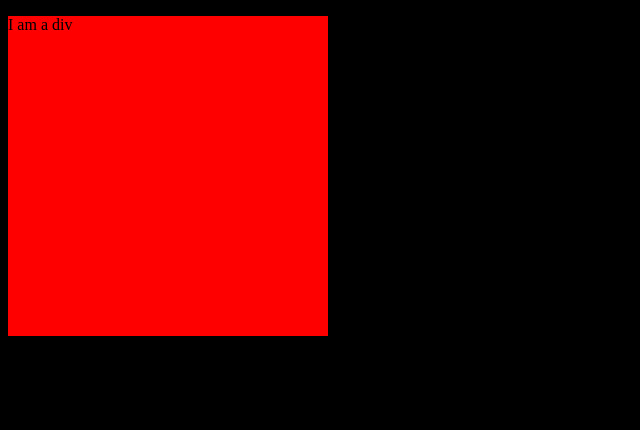
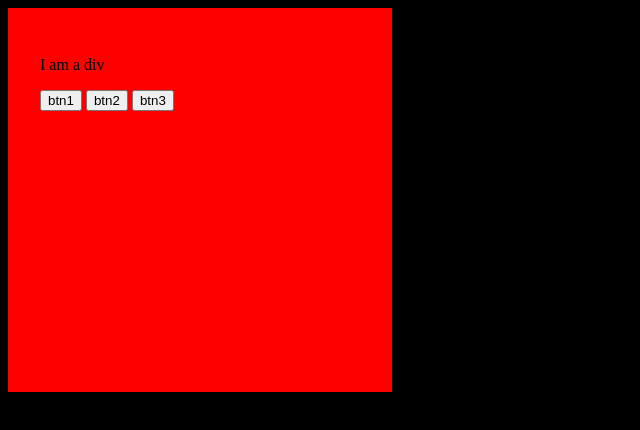
Before and after one commit to shamsmim/JavaScript-ES6-2, a plain HTML site: page DOM-Mouse Event_(51)/index.html in a window 1280 px wide. Shown: the whole page, without its empty margins (0-640 px from the left). Drawn offline with Linux system fonts and the light colour scheme.

Commit message:
DOM-Mouse Event_(51)

```diff
--- a/DOM-Mouse Event_(51)/index.html
+++ b/DOM-Mouse Event_(51)/index.html
@@ -7,9 +7,20 @@
     <link rel="stylesheet" href="style.css">
 </head>
 <body>
-    <div>
+    <div id="my-div" class="div1">
         <p>I am a div</p>
+
+
+        <button class="btn">btn1</button>
+        <button class="btn">btn2</button>
+        <button class="btn">btn3</button>
     </div>
+
+
+
+
+
+
 
 
     <script src="index.js"></script>
--- a/DOM-Mouse Event_(51)/index.js
+++ b/DOM-Mouse Event_(51)/index.js
@@ -2,12 +2,66 @@ console.clear();
 
 const div = document.querySelector("div");
 
-div.addEventListener("click", function(){
+// div.addEventListener("click", function(){
 
-    console.log("click is occured");
+//     console.log("click is occured");
+// })
+
+
+div.addEventListener("click", function(e){
+
+    console.log(e.target.id);
 })
 
-div.addEventListener("dblclick", function(){
 
-    console.log("dblclick is occured");
-})
+
+
+
+
+
+// div.addEventListener("dblclick", function(){
+
+//     console.log("dblclick is occured");
+// })
+
+// div.addEventListener("mousedown", function(){
+
+//     console.log("mouse down is occured");
+// })
+
+// div.addEventListener("mouseup", function(){
+
+//     console.log("mouse up is occured");
+// })
+
+// div.addEventListener("mouseenter", function(){
+
+//     console.log("mouseenter is occured");
+// })
+
+// div.addEventListener("mouseleave", function(){
+
+//     console.log("mouseleave is occured");
+// })
+
+// div.addEventListener("mousemove", function(){
+
+//     console.log("mousemove is occured");
+// })
+
+// div.addEventListener("mouseover", function(e){
+
+//     //console.log("mouseover is occured");
+//     // console.log("clientX = " + e.clientX + ",clientY = " + e.clientY);
+
+//     console.log("offsetX = " + e.offsetX + ",offsetY = " + e.offsetY);
+// })
+
+
+
+
+
+
+
+const buttons = document.querySelectorAll('.btn');
+console.log(buttons);
--- a/DOM-Mouse Event_(51)/style.css
+++ b/DOM-Mouse Event_(51)/style.css
@@ -2,6 +2,7 @@ div{
     background-color: red;
     height: 20rem;
     width: 20rem;
+    padding: 2rem;
 }
 
 body{
```
